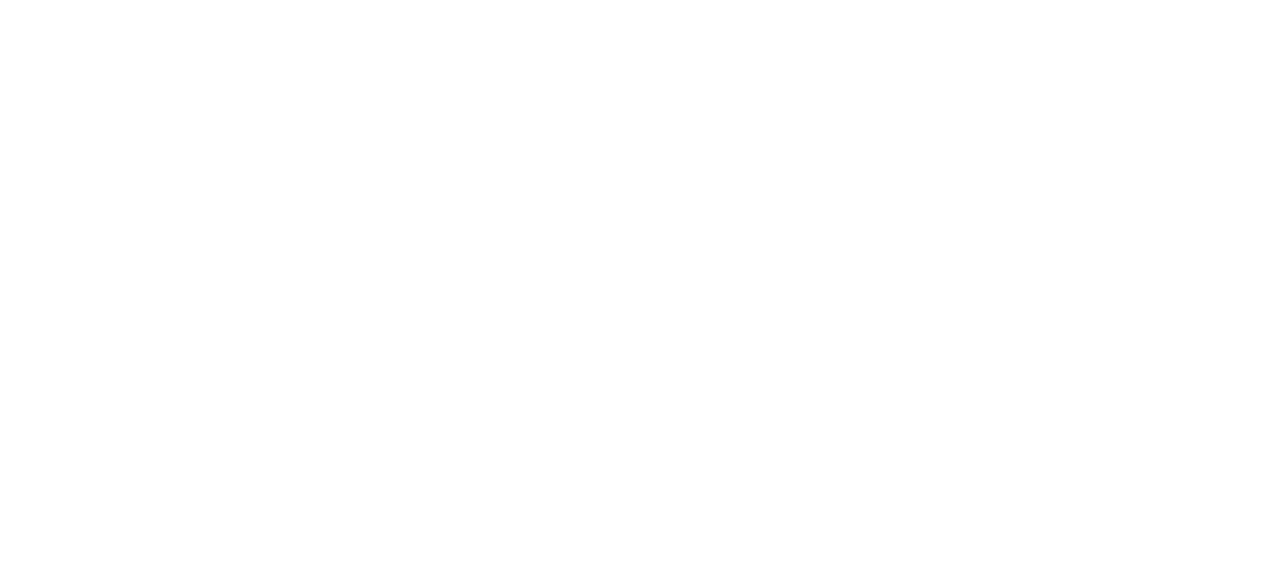
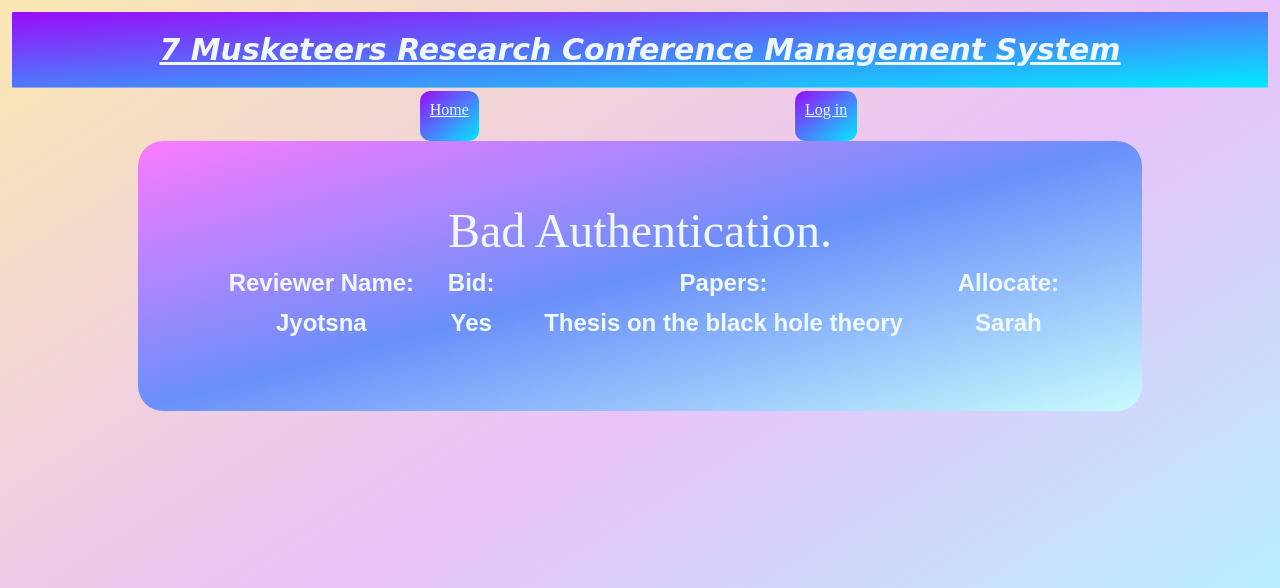
Before and after one commit to hariniprakash296/314Website-for-Research-paper-submissions, a Django app: page /test_template in a window 1280 px wide. Before the commit the part shown is empty. Shown: the top 588 px of the page. Run offline with Django 3.2, Linux system fonts and the light colour scheme; lists and menus that the app fills with data are empty.

Commit message:
conf chair except links

```diff
--- a/Conference_Management_System_Django/main/controller/loginout_controller.py
+++ b/Conference_Management_System_Django/main/controller/loginout_controller.py
@@ -147,7 +147,7 @@
     # call via "http://127.0.0.1:8000/test_template"
 
     # template_name = "conferencechair_listsubmittedpapers.html"
-    template_name = "conferencechair_listsubmittedpapers.html"
+    template_name = "conferencechair_listreviewers.html"
 
     return render(request,template_name,{"islogged_in":False, 'message':'Bad Authentication.', "is_admin_logged_in":False
                                                 , "user_type":request.COOKIES.get('user_type')})
--- a/Conference_Management_System_Django/main/templates/conferencechair_listreviewers.html
+++ b/Conference_Management_System_Django/main/templates/conferencechair_listreviewers.html
@@ -4,13 +4,19 @@
 <link rel="stylesheet" href="{% static '/css/style_common.css' %}">
 
 {% block content %}
-Selected Paper:
-<table>
+<span style="font-size: 1.5rem; font-family: sans-serif;">
+<table  cellspacing="10" width="100%">
     <tr>
-        <th>Allocate Papers</th>
+        <th>Reviewer Name:</th>
+        <th>Bid:</th>
+        <th>Papers:</th>
+        <th>Allocate:</th>
     </tr>
     <tr>
-        <th>Options</th>
+        <th>Jyotsna</th>
+        <th>Yes</th>
+        <th>Thesis on the black hole theory</th>
+        <th>Sarah</th>
     </tr>
     {% for paper in authored_papers%}
     <tr>
--- a/Conference_Management_System_Django/main/templates/conferencechair_listsubmittedpapers.html
+++ b/Conference_Management_System_Django/main/templates/conferencechair_listsubmittedpapers.html
@@ -0,0 +1,30 @@
+{%extends "upper_menu.html" %}
+
+{% load static %}
+{% block content %}
+<span style="font-size: 1.5rem; font-family: sans-serif;">
+<table  cellspacing="10" width="100%">
+    <tr>
+        <th>Paper Name</th>
+        <th>Allocate</th>
+    </tr>
+    {% for paper in papers%}
+        <tr>
+            <form action="author_view_paper" method="post">
+                {% csrf_token %}
+                <input type="hidden" name="paper_id" value = {{paper.paper_id}}>
+                <tr>
+                    <td>
+                        {{ paper.paper_name }}
+                    </td>
+                    <td>
+                        <input type="submit" value="View Paper" style="align: center;">
+                    </td>
+                </tr>
+
+            </form>
+        </tr>
+        {% endfor %}
+</table>
+</span>
+{% endblock content %}
```
Also changed, not shown: Conference_Management_System_Django/db.sqlite3.
